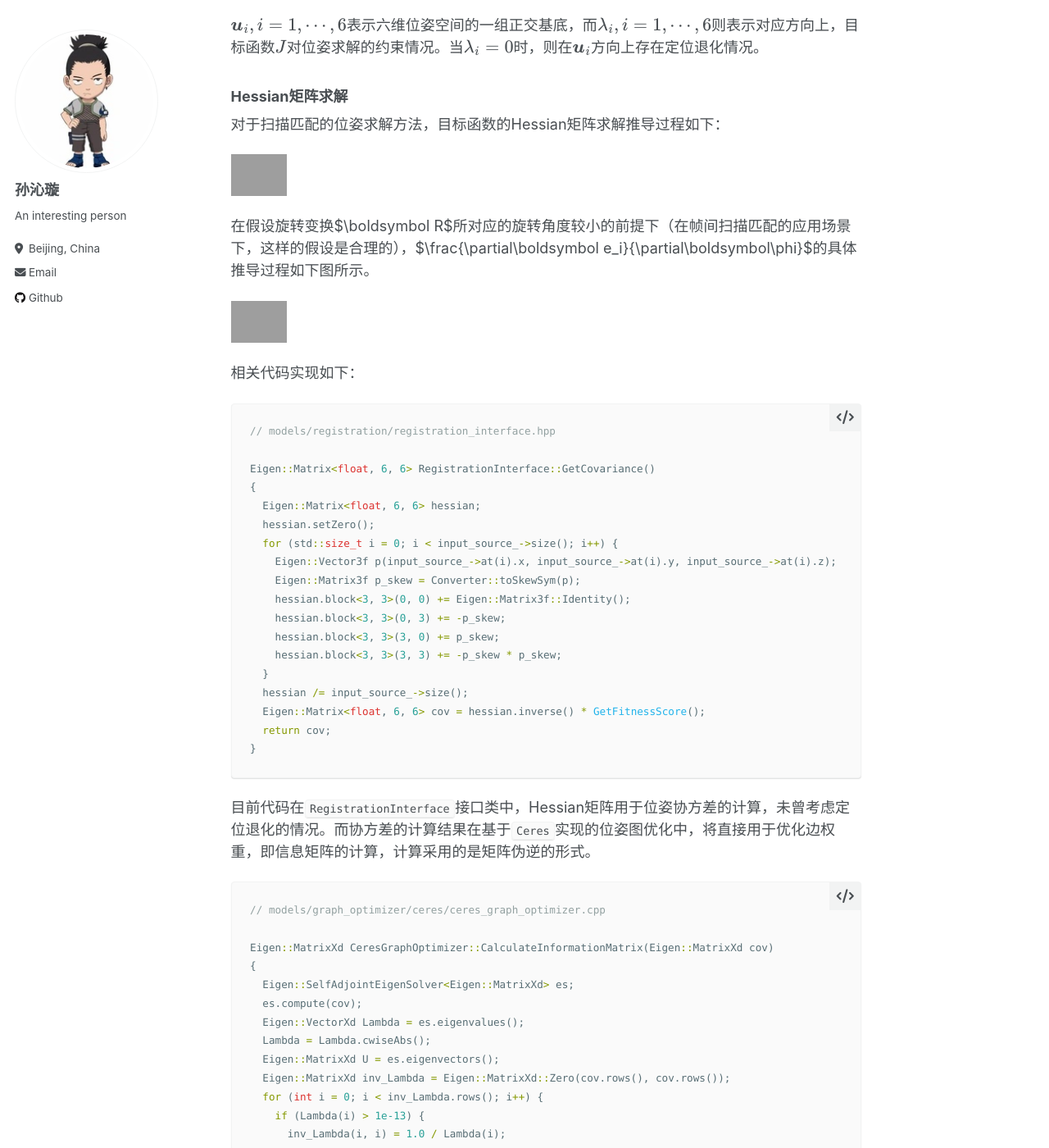
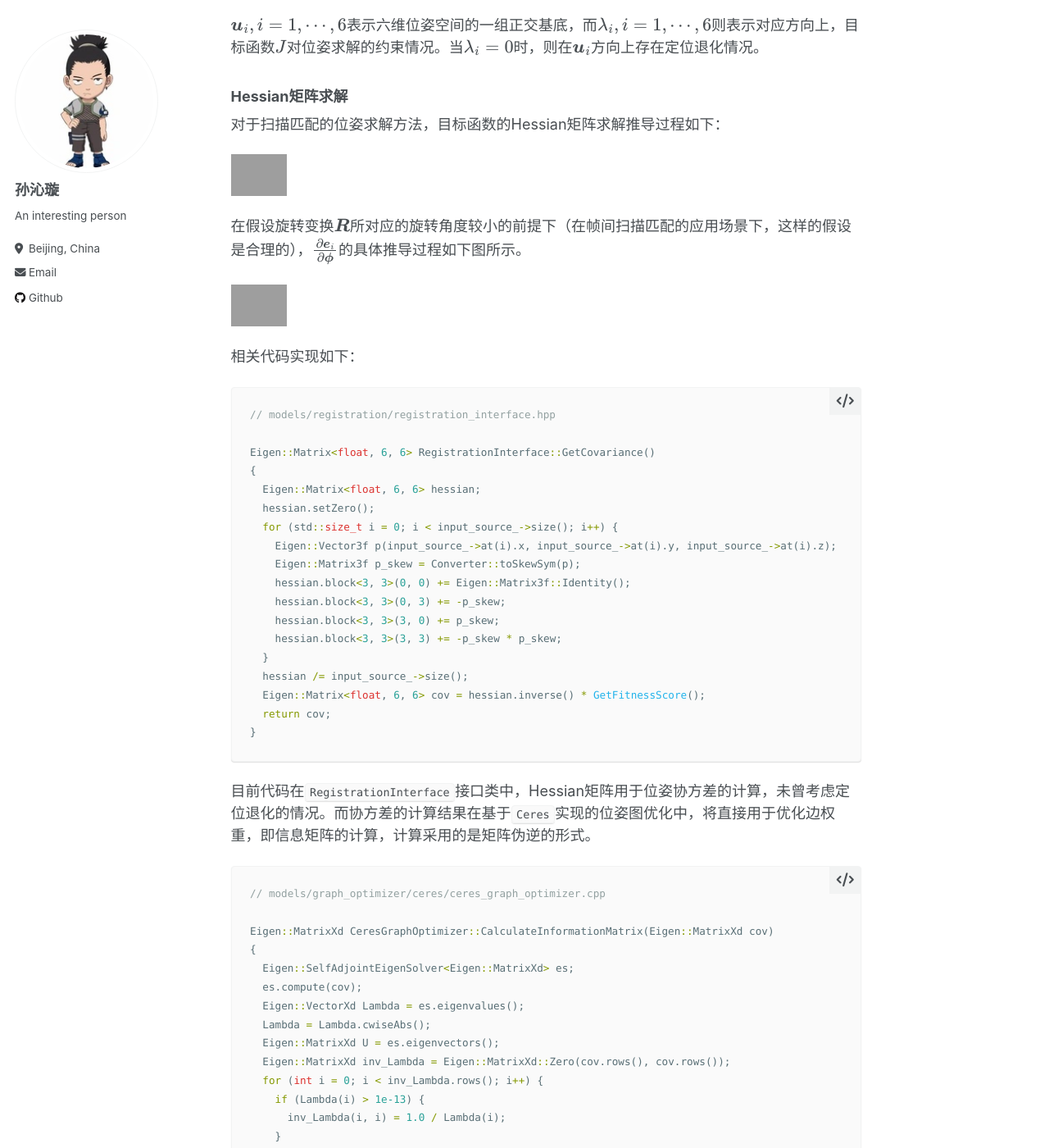
Before and after one commit to wdyiwdwd/wdyiwdwd.github.io, a Jekyll site: the page built from _projects/2022-05-26-sgicp.md, in a window 1280 px wide and 1400 px high, scrolled down 7863 px. Shown: the whole window at 82% size. Built offline with Jekyll 4.4.1, drawn with Linux system fonts in a browser that asks for light colours; some of the changed text lies outside the part shown.

````diff
--- a/_projects/2022-05-26-sgicp.md
+++ b/_projects/2022-05-26-sgicp.md
@@ -194,7 +194,7 @@ $$
 
 <img src="https://sunqinxuan.github.io/images/projects-2022-05-26-img12.jpeg" alt="3238_1652435351_hd" style="zoom: 17%;" />
 
-在假设旋转变换$\boldsymbol R$所对应的旋转角度较小的前提下（在帧间扫描匹配的应用场景下，这样的假设是合理的），$\frac{\partial\boldsymbol e_i}{\partial\boldsymbol\phi}$的具体推导过程如下图所示。
+在假设旋转变换\\(\boldsymbol R\\)所对应的旋转角度较小的前提下（在帧间扫描匹配的应用场景下，这样的假设是合理的），\\(\frac{\partial\boldsymbol e_i}{\partial\boldsymbol\phi}\\)的具体推导过程如下图所示。
 
 <img src="https://sunqinxuan.github.io/images/projects-2022-05-26-img13.jpeg" alt="13" style="zoom:17%;" />
 
@@ -244,7 +244,7 @@ Eigen::MatrixXd CeresGraphOptimizer::CalculateInformationMatrix(Eigen::MatrixXd
 }
 ```
 
-如果进一步考虑旋转角度较大的情况，即不再做$\phi$较小的假设，使得Jacobian与Hessian矩阵的计算可以适用于任何情况，则需要进行进一步严格的推导，具体推导过程如下图所示。其中\\(\boldsymbol J\\)表示\\(SO(3)\\)的left Jacobian，具体计算方式为
+如果进一步考虑旋转角度较大的情况，即不再做\\(\phi\\)较小的假设，使得Jacobian与Hessian矩阵的计算可以适用于任何情况，则需要进行进一步严格的推导，具体推导过程如下图所示。其中\\(\boldsymbol J\\)表示\\(SO(3)\\)的left Jacobian，具体计算方式为
 
 $$
 \boldsymbol J=
@@ -464,6 +464,7 @@ Eigen::Matrix3f RegistrationInterface::ComputeJacobianSO3(const Eigen::Vector3f
 分析原因是目标函数定义为点对点的匹配，并且在已知对应关系的基础上，因此不存在上图方向一的退化情况。
 
 基于上述分析，对于不同类型的ICP算法，调整求解Hessian矩阵所使用的目标函数的形式。以SGICP为例，在`registration_interface`接口类中，保留目标函数中的信息矩阵项，并在计算Hessian矩阵时将其考虑进去，这样就降低了残差项对于沿车道线方向上的运动的约束强度，进而辨识出沿车道线方向上的退化情况。
+
 $$
 \boldsymbol H=
 \sum^N_{i=1}
@@ -474,6 +475,7 @@ $$
 -\boldsymbol J^T(\boldsymbol R\boldsymbol x_i)^\wedge\boldsymbol\Omega_i(\boldsymbol R\boldsymbol x_i)^\wedge\boldsymbol J
 \end{bmatrix}
 $$
+
 代码修改情况如下，主要是第14-17行的Hessian矩阵计算加入了接口类中保存的`informations_`。
 
 ```c++
````
Also changed, not shown: other parts of _projects/2022-05-26-sgicp.md (+6 -0 lines).
